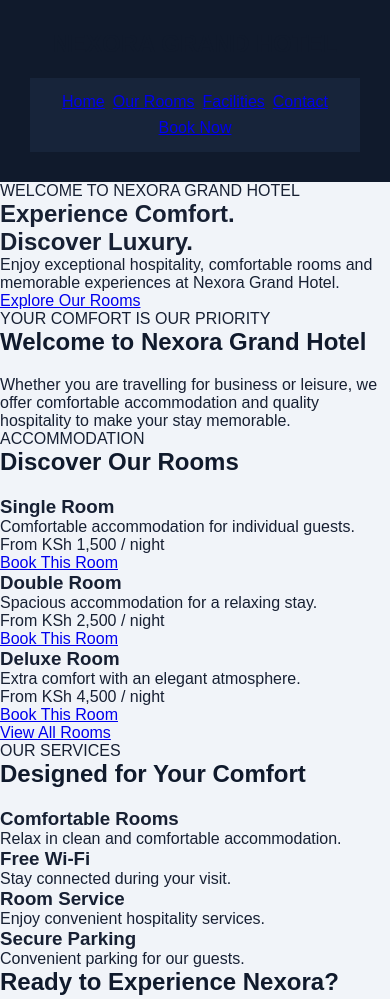
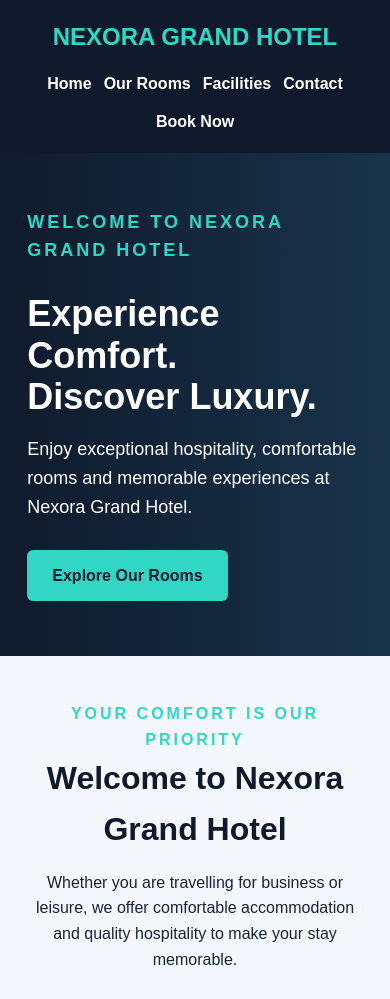
Before and after one commit to jameskarimi730/JAMES-KARIMI-HOTEL-BOOKING-MANAGEMENT-CODE, a plain HTML site: page index.html in a window 390 px wide. Shown: the top 999 px of the page. Drawn offline with Linux system fonts and the light colour scheme.

Commit message:
Refactor CSS styles for layout and design improvements
Updated styles for body, header, and buttons. Improved layout and responsiveness for various sections.

```diff
--- a/style.css
+++ b/style.css
@@ -7,183 +7,205 @@
 }
 
 body {
-    background: #f1f4f9;
-    color: #172033;
+    background: #f4f7fb;
+    color: #17243a;
+    line-height: 1.6;
 }
 
-header {
+.site-header {
     background: #101a2c;
     color: white;
-    padding: 30px;
-    text-align: center;
+    padding: 18px 7%;
+    display: flex;
+    justify-content: space-between;
+    align-items: center;
+    flex-wrap: wrap;
+    gap: 15px;
 }
 
-header h1 {
+.site-header h2 {
     color: #31d6c5;
-    letter-spacing: 2px;
-    margin-bottom: 8px;
 }
 
-nav {
-    background: #17243a;
-    padding: 15px;
+.site-header nav {
     display: flex;
-    justify-content: center;
-    gap: 12px;
     flex-wrap: wrap;
+    gap: 20px;
 }
 
-button {
-    background: #31d6c5;
-    color: #101a2c;
-    border: none;
-    padding: 12px 20px;
+.site-header nav a {
+    color: white;
+    text-decoration: none;
+    font-weight: bold;
+}
+
+.site-header nav a:hover {
+    color: #31d6c5;
+}
+
+.hero {
+    min-height: 480px;
+    background: linear-gradient(90deg, #101a2c, #18334a);
+    color: white;
+    display: flex;
+    align-items: center;
+    padding: 70px 8%;
+}
+
+.hero-content {
+    max-width: 650px;
+}
+
+.eyebrow {
+    color: #31d6c5;
+    text-transform: uppercase;
+    letter-spacing: 3px;
+    font-weight: bold;
+}
+
+.hero h1 {
+    font-size: clamp(36px, 6vw, 58px);
+    line-height: 1.15;
+    margin: 18px 0;
+}
+
+.hero p {
+    font-size: 18px;
+    margin-bottom: 28px;
+}
+
+.primary-btn,
+.secondary-btn {
+    display: inline-block;
+    padding: 13px 25px;
     border-radius: 6px;
-    cursor: pointer;
+    text-decoration: none;
     font-weight: bold;
     transition: 0.3s;
 }
 
-button:hover {
-    background: #20b6a8;
-    transform: translateY(-2px);
+.primary-btn {
+    background: #31d6c5;
+    color: #101a2c;
 }
 
-main {
-    max-width: 1100px;
-    margin: 30px auto;
-    padding: 20px;
+.primary-btn:hover {
+    background: white;
 }
 
-.section {
+.secondary-btn {
+    background: #101a2c;
+    color: white;
+}
+
+.welcome,
+.rooms-preview,
+.facilities,
+.call-to-action {
+    padding: 65px 8%;
+    text-align: center;
+}
+
+.welcome h2,
+.rooms-preview h2,
+.facilities h2 {
+    font-size: 32px;
+    margin-bottom: 15px;
+    color: #101a2c;
+}
+
+.room-grid,
+.facility-grid {
+    display: grid;
+    grid-template-columns: repeat(auto-fit, minmax(220px, 1fr));
+    gap: 25px;
+    margin-top: 35px;
+}
+
+.public-room {
+    background: white;
+    border-radius: 10px;
+    overflow: hidden;
+    box-shadow: 0 5px 20px rgba(0,0,0,0.08);
+    padding-bottom: 25px;
+}
+
+.room-image {
+    height: 190px;
+    background: linear-gradient(135deg, #18334a, #31d6c5);
+}
+
+.public-room h3 {
+    margin: 18px 0 8px;
+}
+
+.public-room p {
+    padding: 0 15px;
+}
+
+.price {
+    color: #087f76;
+    font-weight: bold;
+    margin: 12px 0;
+}
+
+.public-room .secondary-btn {
+    margin-top: 8px;
+}
+
+.facility {
     background: white;
     padding: 25px;
-    border-radius: 12px;
-    box-shadow: 0 3px 12px rgba(0,0,0,0.08);
-    margin-bottom: 25px;
+    border-radius: 8px;
+    box-shadow: 0 4px 15px rgba(0,0,0,0.06);
 }
 
-.hidden {
-    display: none;
+.facility h3 {
+    color: #087f76;
+    margin-bottom: 8px;
 }
 
-h2 {
-    color: #101a2c;
+.call-to-action {
+    background: #101a2c;
+    color: white;
+}
+
+.call-to-action h2 {
+    font-size: 30px;
     margin-bottom: 20px;
 }
 
-.stats {
-    display: grid;
-    grid-template-columns: repeat(auto-fit, minmax(180px, 1fr));
-    gap: 20px;
+footer {
+    background: #080f1b;
+    color: white;
+    text-align: center;
+    padding: 25px 10px;
 }
 
-.stat-card {
-    background: #101a2c;
-    color: white;
-    padding: 25px;
-    border-radius: 10px;
-    text-align: center;
-}
-
-.stat-card h3 {
+footer a {
     color: #31d6c5;
-    font-size: 15px;
-    margin-bottom: 15px;
-}
-
-.stat-card p {
-    font-size: 28px;
-    font-weight: bold;
-}
-
-form {
-    display: grid;
-    gap: 15px;
-    max-width: 600px;
-    margin-bottom: 30px;
-}
-
-input, select {
-    padding: 13px;
-    border: 1px solid #ccd3df;
-    border-radius: 6px;
-    font-size: 15px;
-    width: 100%;
-}
-
-input:focus, select:focus {
-    outline: 2px solid #31d6c5;
-    border-color: transparent;
-}
-
-#roomList {
-    display: grid;
-    grid-template-columns: repeat(auto-fit, minmax(180px, 1fr));
-    gap: 15px;
-}
-
-.room-card {
-    padding: 20px;
-    border-radius: 8px;
-    background: #eaf1f7;
-    border-left: 5px solid #31d6c5;
-}
-
-.room-card.occupied {
-    border-left-color: #dc5555;
-}
-
-.room-card h3 {
-    margin-bottom: 10px;
-}
-
-.booking-card {
-    background: #f1f4f9;
-    padding: 18px;
-    margin: 12px 0;
-    border-radius: 8px;
-    border-left: 4px solid #31d6c5;
-    overflow-wrap: anywhere;
-}
-
-.booking-card button {
-    margin-top: 10px;
-    margin-right: 5px;
-}
-
-.cancel-btn {
-    background: #dc5555;
-    color: white;
-}
-
-footer {
-    background: #101a2c;
-    color: white;
-    text-align: center;
-    padding: 20px;
-    margin-top: 40px;
+    text-decoration: none;
 }
 
 @media (max-width: 600px) {
-    header h1 {
-        font-size: 22px;
+    .site-header {
+        flex-direction: column;
     }
 
-    nav {
-        gap: 8px;
+    .site-header nav {
+        justify-content: center;
+        gap: 12px;
     }
 
-    nav button {
-        padding: 10px;
-        font-size: 12px;
+    .hero {
+        min-height: 400px;
+        padding: 55px 7%;
     }
 
-    main {
-        padding: 12px;
-    }
-
-    .section {
-        padding: 16px;
+    .welcome,
+    .rooms-preview,
+    .facilities,
+    .call-to-action {
+        padding: 45px 6%;
     }
 }
```
